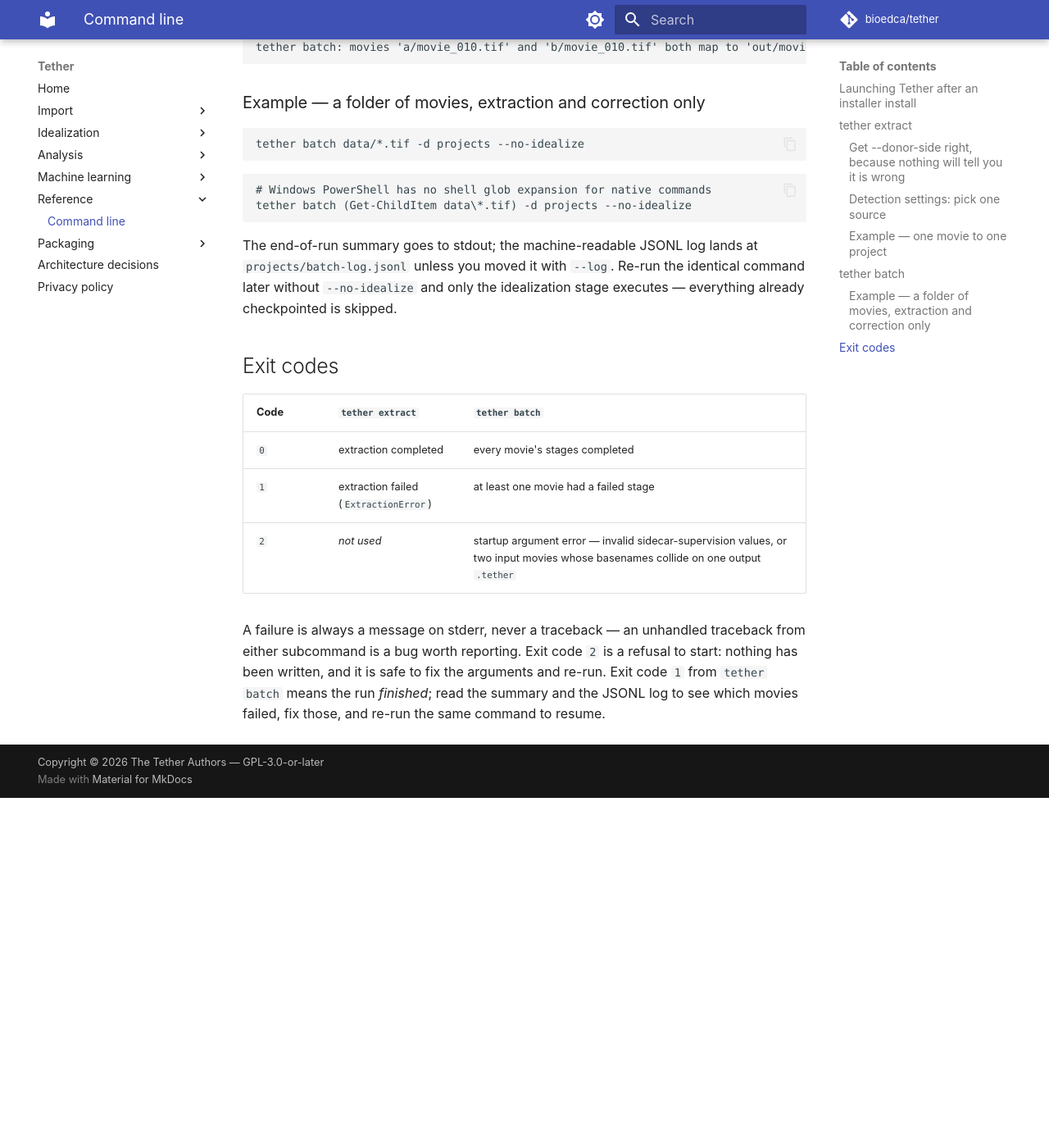
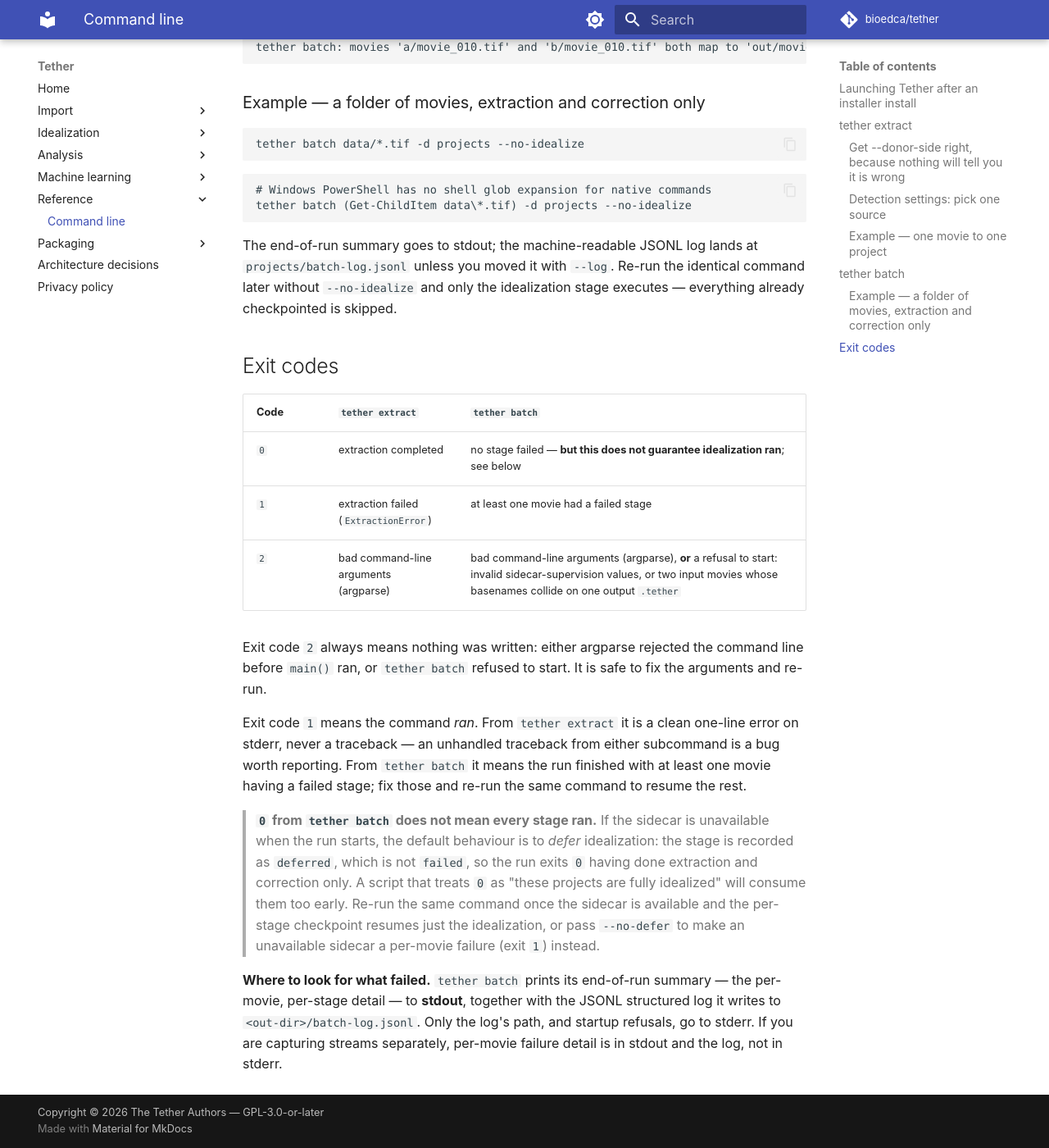
Before and after one commit to bioedca/tether, an MkDocs documentation site: the page built from docs/cli.md, in a window 1280 px wide and 1400 px high, scrolled down 5882 px. Shown: the whole window at 82% size. Built offline with MkDocs 1.6.1 and Material for MkDocs 9.7.7, drawn with Linux system fonts in a browser that asks for light colours; comment, search, counter and statistics services are not loaded; the version menu is left out; before the commit the page ends 6855 px from its top, so only the background shows below that.

Commit message:
fix(docs): correct the CLI exit-code contract and exercise it in the guard
The review caught a real error in the exit-code table, not a wording nit: it
claimed `tether extract` never returns 2. argparse's own `parser.error()` exits
2 long before `main()` runs, so a missing `-o` or an unknown flag returns 2 from
both subcommands. Verified by running them:

    tether extract movie.tif            -> 2   (missing -o/--output)
    tether extract ... --nope           -> 2   (unknown flag)
    tether batch a.tif                  -> 2   (missing -d/--out-dir)
    tether extract nope.tif -o x.tether -> 1   (ExtractionError)

A script author reading the old row would have concluded an `extract` call can
only return 0 or 1. Fixed, and the specific claim is now a regression guard.

Two further corrections, both confirmed against `tether/project/batch.py`:

- `0` from `tether batch` does not mean every stage ran. An unavailable-at-startup
  sidecar records the idealize stage as `deferred` (`STATUS_DEFERRED`), which is
  not `STATUS_FAILED`, so `n_failed` stays 0 and the run exits 0 having done
  extraction and correction only. Documented with the resume path and `--no-defer`.
- Per-movie failure detail goes to **stdout** via `summary.format_report()`, not
  stderr; stderr carries only the structured-log path and startup refusals. The
  old text pointed anyone capturing streams separately at the wrong one.

The exit-code guard was also too weak to catch any of this — it asserted the
section existed and contained the string `*not used*`, which is precisely the
sentence that was wrong. It now *exercises* the codes instead of describing them:
argparse's SystemExit(2) for both subcommands, and a real `main()` call for the
basename-collision refusal (cheap — that path reads nothing from disk). The
prose-level assertions that remain are limited to the caveats no invocation can
demonstrate.

The PowerShell PATH thread from the previous round is addressed in 7cbc7c3.

```diff
--- a/docs/cli.md
+++ b/docs/cli.md
@@ -214,12 +214,29 @@ already checkpointed is skipped.
 
 | Code | `tether extract` | `tether batch` |
 |---|---|---|
-| `0` | extraction completed | every movie's stages completed |
+| `0` | extraction completed | no stage failed — **but this does not guarantee idealization ran**; see below |
 | `1` | extraction failed (`ExtractionError`) | at least one movie had a failed stage |
-| `2` | *not used* | startup argument error — invalid sidecar-supervision values, or two input movies whose basenames collide on one output `.tether` |
+| `2` | bad command-line arguments (argparse) | bad command-line arguments (argparse), **or** a refusal to start: invalid sidecar-supervision values, or two input movies whose basenames collide on one output `.tether` |
 
-A failure is always a message on stderr, never a traceback — an unhandled traceback from
-either subcommand is a bug worth reporting. Exit code `2` is a refusal to start: nothing
-has been written, and it is safe to fix the arguments and re-run. Exit code `1` from
-`tether batch` means the run *finished*; read the summary and the JSONL log to see which
-movies failed, fix those, and re-run the same command to resume.
+Exit code `2` always means nothing was written: either argparse rejected the command line
+before `main()` ran, or `tether batch` refused to start. It is safe to fix the arguments
+and re-run.
+
+Exit code `1` means the command *ran*. From `tether extract` it is a clean one-line error
+on stderr, never a traceback — an unhandled traceback from either subcommand is a bug
+worth reporting. From `tether batch` it means the run finished with at least one movie
+having a failed stage; fix those and re-run the same command to resume the rest.
+
+> **`0` from `tether batch` does not mean every stage ran.** If the sidecar is unavailable
+> when the run starts, the default behaviour is to *defer* idealization: the stage is
+> recorded as `deferred`, which is not `failed`, so the run exits `0` having done
+> extraction and correction only. A script that treats `0` as "these projects are fully
+> idealized" will consume them too early. Re-run the same command once the sidecar is
+> available and the per-stage checkpoint resumes just the idealization, or pass
+> `--no-defer` to make an unavailable sidecar a per-movie failure (exit `1`) instead.
+
+**Where to look for what failed.** `tether batch` prints its end-of-run summary — the
+per-movie, per-stage detail — to **stdout**, together with the JSONL structured log it
+writes to `<out-dir>/batch-log.jsonl`. Only the log's path, and startup refusals, go to
+stderr. If you are capturing streams separately, per-movie failure detail is in stdout and
+the log, not in stderr.
```
Also changed, not shown: 1 other file.
